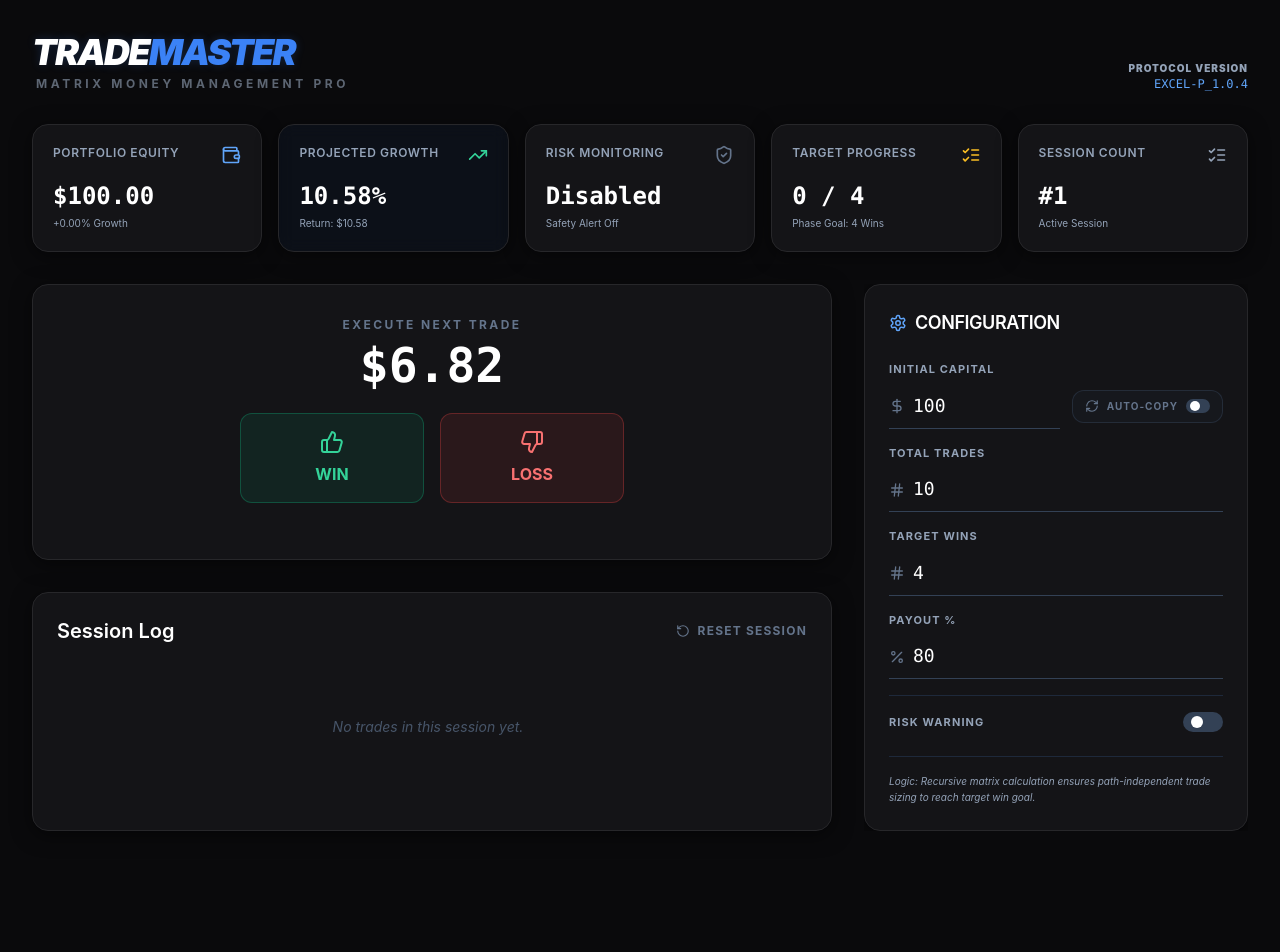
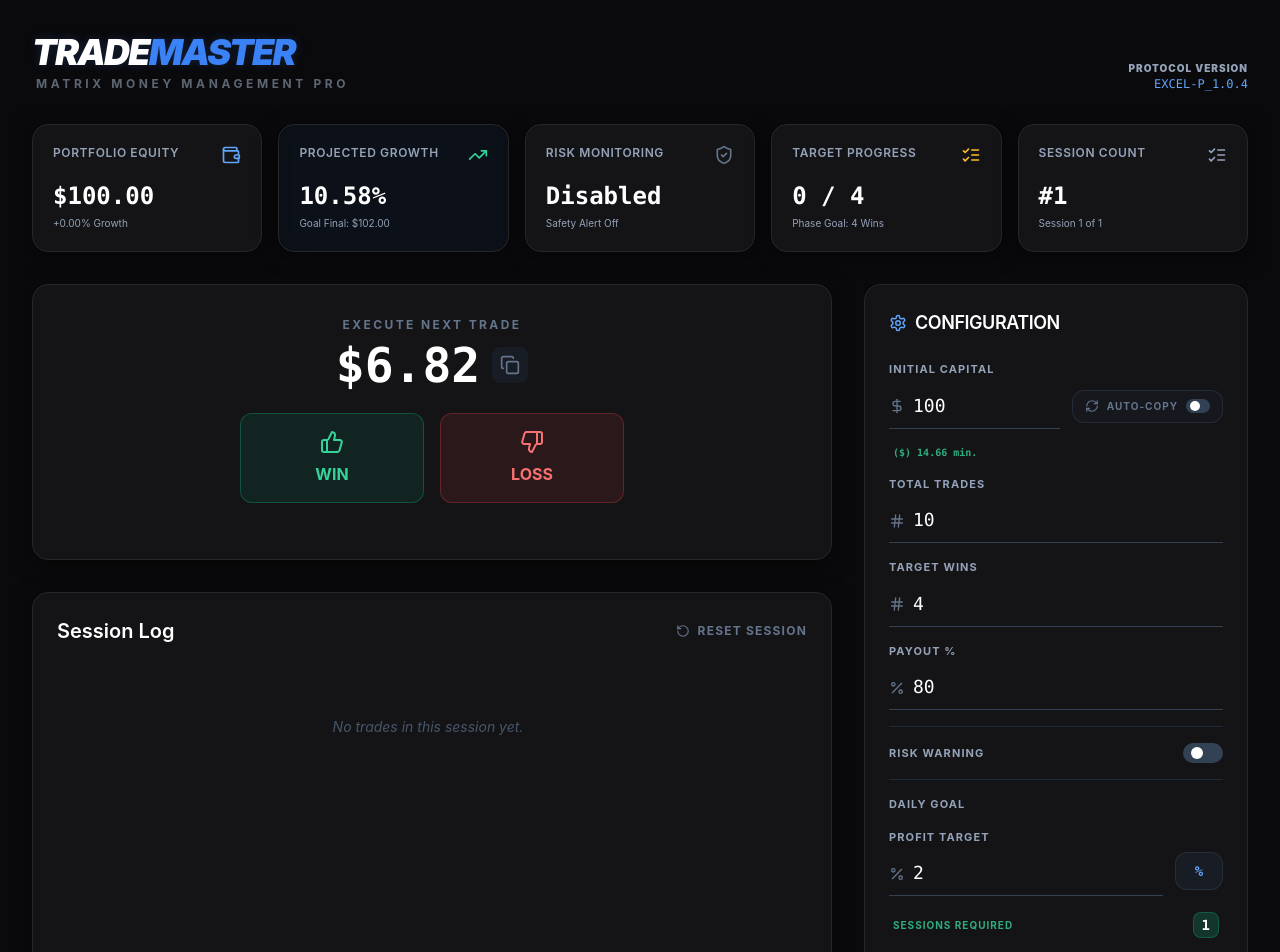
Before and after one commit to goutam2305/TradeManagerSimple, a React (Vite) app in the folder trade-manager-app/: page / in a window 1280 px wide. Shown: the top 952 px of the page. Before the commit the page ends 863 px from the top, so only its background shows below. Built offline with nearby package versions, Linux system fonts and the light colour scheme.

Commit message:
feat: implement daily goals and one-click trade copy

```diff
--- a/trade-manager-app/src/App.tsx
+++ b/trade-manager-app/src/App.tsx
@@ -20,7 +20,9 @@ function App() {
         payout: 80, // Default payout %
         autoCompounding: false,
         stopLossLimit: 20, // Default 20% drawdown limit
-        stopLossEnabled: false
+        stopLossEnabled: false,
+        dailyGoal: 2,
+        dailyGoalType: '%' as '%' | '$'
     });
 
     const [trades, setTrades] = useState<TradeRecord[]>([]);
@@ -53,6 +55,37 @@ function App() {
         const factor = logic.getFactor(0, 0);
         return (factor - 1) * 100;
     }, [logic]);
+
+    const minRequiredCapital = useMemo(() => {
+        return logic.getMinimumRequiredCapital(0, 0, 1.0);
+    }, [logic]);
+
+    const sessionsRequired = useMemo(() => {
+        const factor = logic.getFactor(0, 0);
+        const growthPerSession = factor - 1;
+        if (growthPerSession <= 0) return 0;
+
+        if (config.dailyGoalType === '%') {
+            const goalFraction = config.dailyGoal / 100;
+            // Compound interest formula: (1 + growthPerSession)^n = 1 + goalFraction
+            // n * log(1 + growthPerSession) = log(1 + goalFraction)
+            return Math.ceil(Math.log(1 + goalFraction) / Math.log(factor));
+        } else {
+            // How many sessions to reach a fixed dollar profit
+            // This is harder with compounding, but if we assume compounding:
+            // capital * (factor^n) = capital + dailyGoal
+            // factor^n = (capital + dailyGoal) / capital
+            return Math.ceil(Math.log((config.capital + config.dailyGoal) / config.capital) / Math.log(factor));
+        }
+    }, [logic, config.dailyGoal, config.dailyGoalType, config.capital]);
+
+    const goalFinalCapital = useMemo(() => {
+        if (config.dailyGoalType === '%') {
+            return config.capital * (1 + config.dailyGoal / 100);
+        } else {
+            return config.capital + config.dailyGoal;
+        }
+    }, [config.capital, config.dailyGoal, config.dailyGoalType]);
 
     const isRiskCritical = useMemo(() => {
         if (!config.stopLossEnabled) return false;
@@ -99,13 +132,18 @@ function App() {
     };
 
     const handleReset = () => {
-        if (config.autoCompounding) {
-            // Copy current portfolio to initial capital for compounding (round to 2 decimals)
-            const roundedCapital = Math.round(currentPortfolio * 100) / 100;
-            setConfig(prev => ({ ...prev, capital: roundedCapital }));
+        const isSessionComplete = currentWins >= config.targetWins || trades.length >= config.totalTrades;
+
+        if (isSessionComplete) {
+            if (config.autoCompounding) {
+                // Copy current portfolio to initial capital for compounding (round to 2 decimals)
+                const roundedCapital = Math.round(currentPortfolio * 100) / 100;
+                setConfig(prev => ({ ...prev, capital: roundedCapital }));
+            }
+            setSessionCount(prev => prev + 1);
         }
+
         setTrades([]);
-        setSessionCount(prev => prev + 1);
     };
 
     return (
@@ -130,6 +168,8 @@ function App() {
                 stopLossLimit={config.stopLossLimit}
                 stopLossEnabled={config.stopLossEnabled}
                 sessionCount={sessionCount}
+                sessionsRequired={sessionsRequired}
+                goalFinalCapital={goalFinalCapital}
             />
 
             <div className="grid grid-cols-1 lg:grid-cols-12 gap-8 flex-1 min-h-0">
@@ -152,6 +192,10 @@ function App() {
                         autoCompounding={config.autoCompounding}
                         stopLossLimit={config.stopLossLimit}
                         stopLossEnabled={config.stopLossEnabled}
+                        dailyGoal={config.dailyGoal}
+                        dailyGoalType={config.dailyGoalType}
+                        sessionsRequired={sessionsRequired}
+                        minRequiredCapital={minRequiredCapital}
                         onUpdate={handleConfigUpdate}
                     />
                 </aside>
--- a/trade-manager-app/src/components/CalculationsPanel.tsx
+++ b/trade-manager-app/src/components/CalculationsPanel.tsx
@@ -9,6 +9,10 @@ interface CalculationsPanelProps {
     autoCompounding: boolean;
     stopLossLimit: number;
     stopLossEnabled: boolean;
+    dailyGoal: number;
+    dailyGoalType: '%' | '$';
+    sessionsRequired: number;
+    minRequiredCapital: number;
     onUpdate: (params: {
         capital?: number;
         totalTrades?: number;
@@ -17,6 +21,8 @@ interface CalculationsPanelProps {
         autoCompounding?: boolean;
         stopLossLimit?: number;
         stopLossEnabled?: boolean;
+        dailyGoal?: number;
+        dailyGoalType?: '%' | '$';
     }) => void;
 }
 
@@ -28,6 +34,10 @@ export const CalculationsPanel: React.FC<CalculationsPanelProps> = ({
     autoCompounding,
     stopLossLimit,
     stopLossEnabled,
+    dailyGoal,
+    dailyGoalType,
+    sessionsRequired,
+    minRequiredCapital,
     onUpdate
 }) => {
     return (
@@ -69,6 +79,19 @@ export const CalculationsPanel: React.FC<CalculationsPanelProps> = ({
                     </div>
                 </div>
 
+                <div className="flex items-center justify-between px-1 -mt-2">
+                    <div className="flex items-center gap-1.5">
+                        <span className={`text-[10px] font-mono font-bold ${capital < minRequiredCapital ? 'text-red-400 animate-pulse' : 'text-emerald-400/80'}`}>
+                            ($) {minRequiredCapital.toFixed(2)} min.
+                        </span>
+                    </div>
+                    {capital < minRequiredCapital && (
+                        <span className="text-[8px] font-bold text-red-500/80 uppercase tracking-tighter">
+                            ⚠️ Insufficient
+                        </span>
+                    )}
+                </div>
+
                 <InputField
                     label="Total Trades"
                     value={totalTrades}
@@ -104,8 +127,6 @@ export const CalculationsPanel: React.FC<CalculationsPanelProps> = ({
                                 className="absolute top-1 left-1.5 w-3 h-3 bg-white rounded-full shadow-sm"
                             />
                         </motion.button>
-                    </div>
-
                         {stopLossEnabled && (
                             <motion.div
                                 initial={{ opacity: 0, y: -10 }}
@@ -119,6 +140,40 @@ export const CalculationsPanel: React.FC<CalculationsPanelProps> = ({
                                 />
                             </motion.div>
                         )}
+                    </div>
+                </div>
+
+                <div className="pt-4 border-t border-slate-800 space-y-4">
+                    <div className="flex items-center gap-2">
+                        <span className="text-[11px] font-bold text-text-secondary uppercase tracking-widest">Daily Goal</span>
+                    </div>
+
+                    <div className="flex items-end gap-3">
+                        <div className="flex-1">
+                            <InputField
+                                label="Profit Target"
+                                value={dailyGoal}
+                                icon={dailyGoalType === '$' ? <DollarSign size={16} /> : <Percent size={16} />}
+                                onChange={(v) => onUpdate({ dailyGoal: v })}
+                            />
+                        </div>
+                        <div className="pb-1.5">
+                            <motion.button
+                                onClick={() => onUpdate({ dailyGoalType: dailyGoalType === '$' ? '%' : '$' })}
+                                whileTap={{ scale: 0.95 }}
+                                className="px-3 py-2 rounded-xl bg-slate-800/40 border border-slate-700/50 text-blue-400 font-mono font-bold text-sm w-12 text-center"
+                            >
+                                {dailyGoalType}
+                            </motion.button>
+                        </div>
+                    </div>
+
+                    <div className="flex items-center justify-between px-1">
+                        <span className="text-[10px] font-bold text-emerald-400/80 uppercase tracking-widest">Sessions Required</span>
+                        <span className="text-sm font-mono font-bold text-white bg-emerald-500/20 px-2 py-0.5 rounded-lg border border-emerald-500/30">
+                            {sessionsRequired}
+                        </span>
+                    </div>
                 </div>
             </div>
 
--- a/trade-manager-app/src/components/Dashboard.tsx
+++ b/trade-manager-app/src/components/Dashboard.tsx
@@ -11,6 +11,8 @@ interface DashboardProps {
     stopLossLimit: number;
     stopLossEnabled: boolean;
     sessionCount: number;
+    sessionsRequired: number;
+    goalFinalCapital: number;
 }
 
 export const Dashboard: React.FC<DashboardProps> = ({
@@ -21,7 +23,9 @@ export const Dashboard: React.FC<DashboardProps> = ({
     projectedGrowth,
     stopLossLimit,
     stopLossEnabled,
-    sessionCount
+    sessionCount,
+    sessionsRequired,
+    goalFinalCapital
 }) => {
     const portfolioGrowth = ((currentPortfolio - initialCapital) / initialCapital) * 100;
     const currentDrawdown = currentPortfolio < initialCapital
@@ -53,7 +57,7 @@ export const Dashboard: React.FC<DashboardProps> = ({
             <StatCard
                 label="Projected Growth"
                 value={`${projectedGrowth.toFixed(2)}%`}
-                subValue={`Return: $${(initialCapital * projectedGrowth / 100).toFixed(2)}`}
+                subValue={`Goal Final: $${goalFinalCapital.toFixed(2)}`}
                 icon={<TrendingUp className="text-emerald-400" size={20} />}
                 accent
             />
@@ -74,7 +78,7 @@ export const Dashboard: React.FC<DashboardProps> = ({
             <StatCard
                 label="Session Count"
                 value={`#${sessionCount}`}
-                subValue="Active Session"
+                subValue={`Session ${sessionCount} of ${sessionsRequired}`}
                 icon={<ListChecks className="text-slate-400" size={20} />}
             />
         </div>
--- a/trade-manager-app/src/components/TradeEntry.tsx
+++ b/trade-manager-app/src/components/TradeEntry.tsx
@@ -1,5 +1,6 @@
-import React from 'react';
-import { ThumbsUp, ThumbsDown } from 'lucide-react';
+import React, { useState } from 'react';
+import { ThumbsUp, ThumbsDown, Copy, Check } from 'lucide-react';
+import { motion, AnimatePresence } from 'framer-motion';
 
 interface TradeEntryProps {
     amount: number;
@@ -9,11 +10,42 @@ interface TradeEntryProps {
 }
 
 export const TradeEntry: React.FC<TradeEntryProps> = ({ amount, onResult, disabled, isRiskCritical }) => {
+    const [copied, setCopied] = useState(false);
+
+    const copyToClipboard = () => {
+        if (amount <= 0) return;
+        navigator.clipboard.writeText(amount.toFixed(2));
+        setCopied(true);
+        setTimeout(() => setCopied(false), 2000);
+    };
+
     return (
-        <div className="glass-panel p-8 rounded-2xl flex flex-col items-center gap-6">
-            <div className="text-center">
+        <div className="glass-panel p-8 rounded-2xl flex flex-col items-center gap-6 relative overflow-hidden">
+            <div className="text-center relative group">
                 <p className="text-xs font-bold text-slate-500 uppercase tracking-[0.2em] mb-2">Execute Next Trade</p>
-                <p className="text-5xl font-mono font-black text-white">${amount.toFixed(2)}</p>
+                <button
+                    onClick={copyToClipboard}
+                    disabled={disabled || amount === 0}
+                    className="flex items-center gap-3 hover:scale-105 transition-transform active:scale-95 group/btn"
+                >
+                    <p className="text-5xl font-mono font-black text-white">${amount.toFixed(2)}</p>
+                    <div className={`p-2 rounded-lg transition-colors ${copied ? 'bg-emerald-500/20 text-emerald-400' : 'bg-slate-800/40 text-slate-500 group-hover/btn:text-blue-400'}`}>
+                        {copied ? <Check size={20} className="animate-bounce" /> : <Copy size={20} />}
+                    </div>
+
+                    <AnimatePresence>
+                        {copied && (
+                            <motion.span
+                                initial={{ opacity: 0, y: 10 }}
+                                animate={{ opacity: 1, y: 0 }}
+                                exit={{ opacity: 0, y: -10 }}
+                                className="absolute -top-6 left-1/2 -translate-x-1/2 text-[10px] font-bold text-emerald-400 uppercase tracking-widest bg-emerald-500/10 px-2 py-1 rounded border border-emerald-500/20"
+                            >
+                                Copied!
+                            </motion.span>
+                        )}
+                    </AnimatePresence>
+                </button>
             </div>
 
             <div className="flex gap-4 w-full max-w-sm">
--- a/trade-manager-app/src/tradingLogic.ts
+++ b/trade-manager-app/src/tradingLogic.ts
@@ -80,4 +80,31 @@ export class TradingLogic {
 
         return Math.max(0.01, Math.round(tradeAmount * 100) / 100);
     }
+
+    /**
+     * Finds the minimum initial capital required so that the trade at the
+     * specified (tradeIndex, winsReached) is at least minTradeAmount.
+     * Aligned with Excel logic: minTradeAmount / ratio
+     */
+    public getMinimumRequiredCapital(tradeIndex: number, winsReached: number, minTradeAmount: number): number {
+        const tradesLeft = this.totalTrades - tradeIndex;
+        const winsNeeded = this.targetWins - winsReached;
+
+        // If we've reached the target or it's impossible, min capital is just the min trade amount
+        if (winsNeeded <= 0 || winsNeeded > tradesLeft) return minTradeAmount;
+
+        const fBelow = this.getFactor(tradeIndex + 1, winsReached);
+        const fDiagonal = this.getFactor(tradeIndex + 1, winsReached + 1);
+
+        let ratio: number;
+        if (fBelow === 0) {
+            ratio = 1.0;
+        } else {
+            const r = (this.multiplier * fDiagonal) / (fBelow + (this.multiplier - 1) * fDiagonal);
+            ratio = 1 - r;
+        }
+
+        // Return the capital needed to make this specific trade exactly minTradeAmount
+        return ratio > 0 ? minTradeAmount / ratio : minTradeAmount;
+    }
 }
```
Lines whose indentation alone changed are shown as unchanged.
